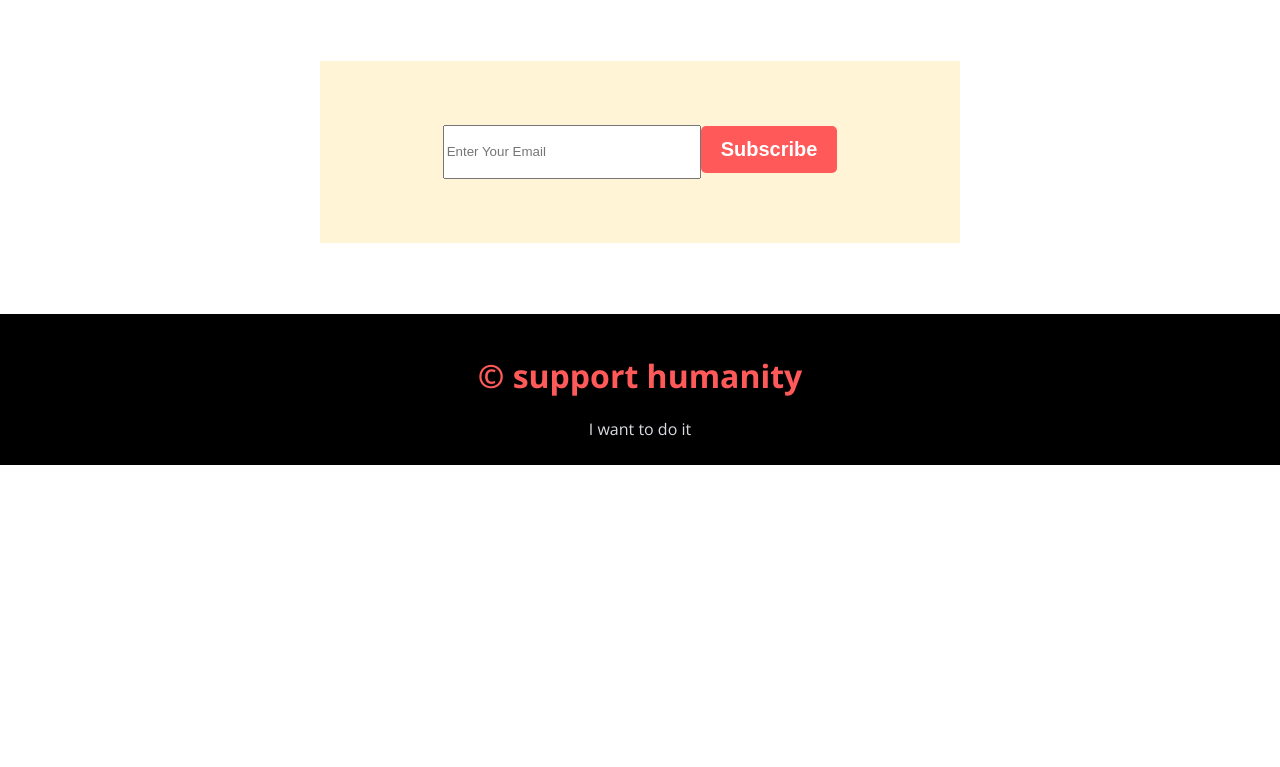
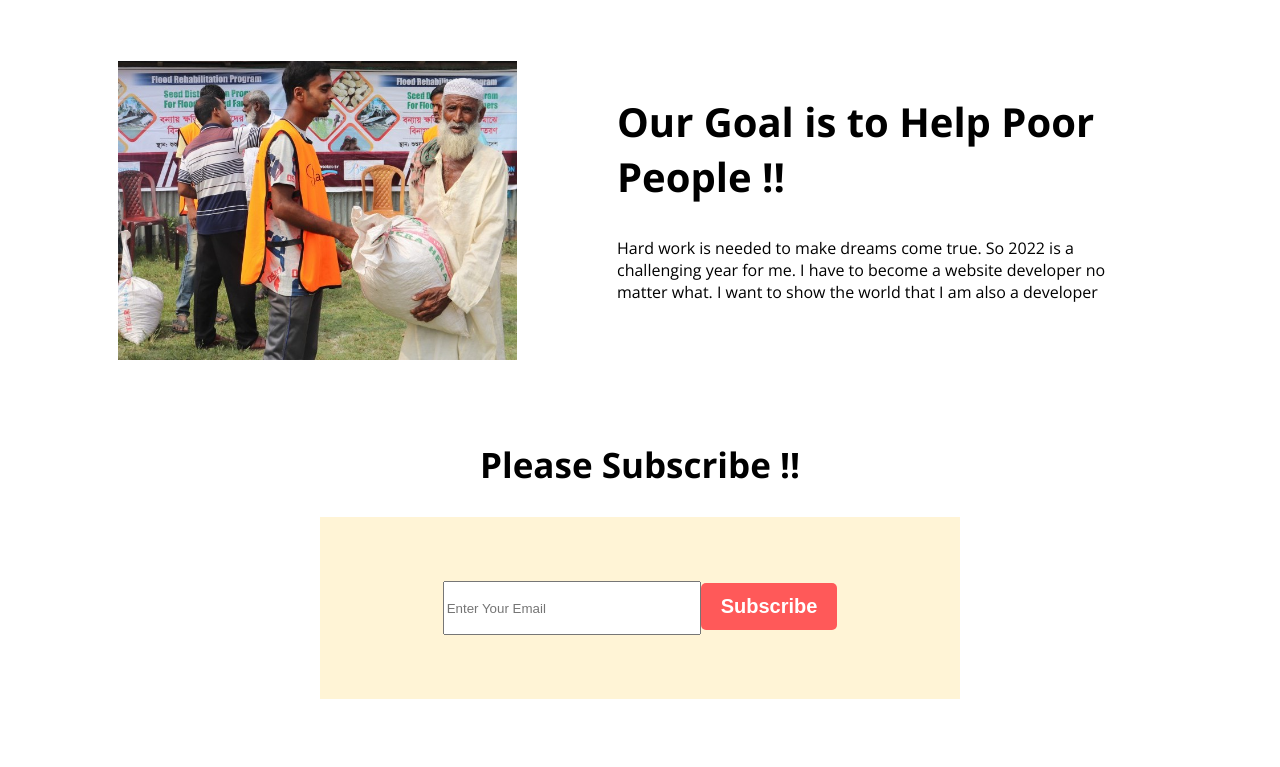
Before and after one commit to jahidulislam3/donet-plan, a plain HTML site: page index.html in a window 1280 px wide. Shown: the part 1431-2198 px from the top of the page. Before the commit the page ends 1912 px from the top, so only its background shows below. Drawn offline with nearby package versions, Linux system fonts and the light colour scheme.

Commit message:
goal part

```diff
--- a/index.html
+++ b/index.html
@@ -64,7 +64,21 @@
             </div>
         </div>
     </section>
-    <section>
+    <section class="our-goal">
+
+        <div class="ourGoalContaint">
+            <img src="images/donation10.jpg" alt="" srcset="">
+        </div>
+
+        <div class="ourGoalContaint">
+            <h1>Our Goal is to Help Poor People !!</h1>
+            <p>Hard work is needed to make dreams come true. So 2022 is a challenging year for me. I have to become a
+                website developer no matter what. I want to show the world that I am also a developer</p>
+        </div>
+
+    </section>
+    <section class="subscribe-title">
+        <h1>Please Subscribe !!</h1>
         <div class="Subscribe">
             <input type="email" name="email" id="" placeholder="Enter Your Email"><button>Subscribe</button>
         </div>
--- a/style.css
+++ b/style.css
@@ -104,6 +104,28 @@ div#education {
     background: #fff4d6ba;
 }
 
+.our-goal {
+    display: flex;
+    padding: 0px 164px 47px 118px;
+}
+
+.ourGoalContaint {
+    width: 100%;
+}
+
+.ourGoalContaint h1 {
+    font-size: 40px;
+}
+
+.ourGoalContaint img {
+    width: 80%;
+}
+
+.subscribe-title h1 {
+    text-align: center;
+    font-size: 35px;
+}
+
 .Subscribe {
     text-align: center;
     background: #FFF4D6;
```
Also changed, not shown: images/Screenshot_46.png (added).
